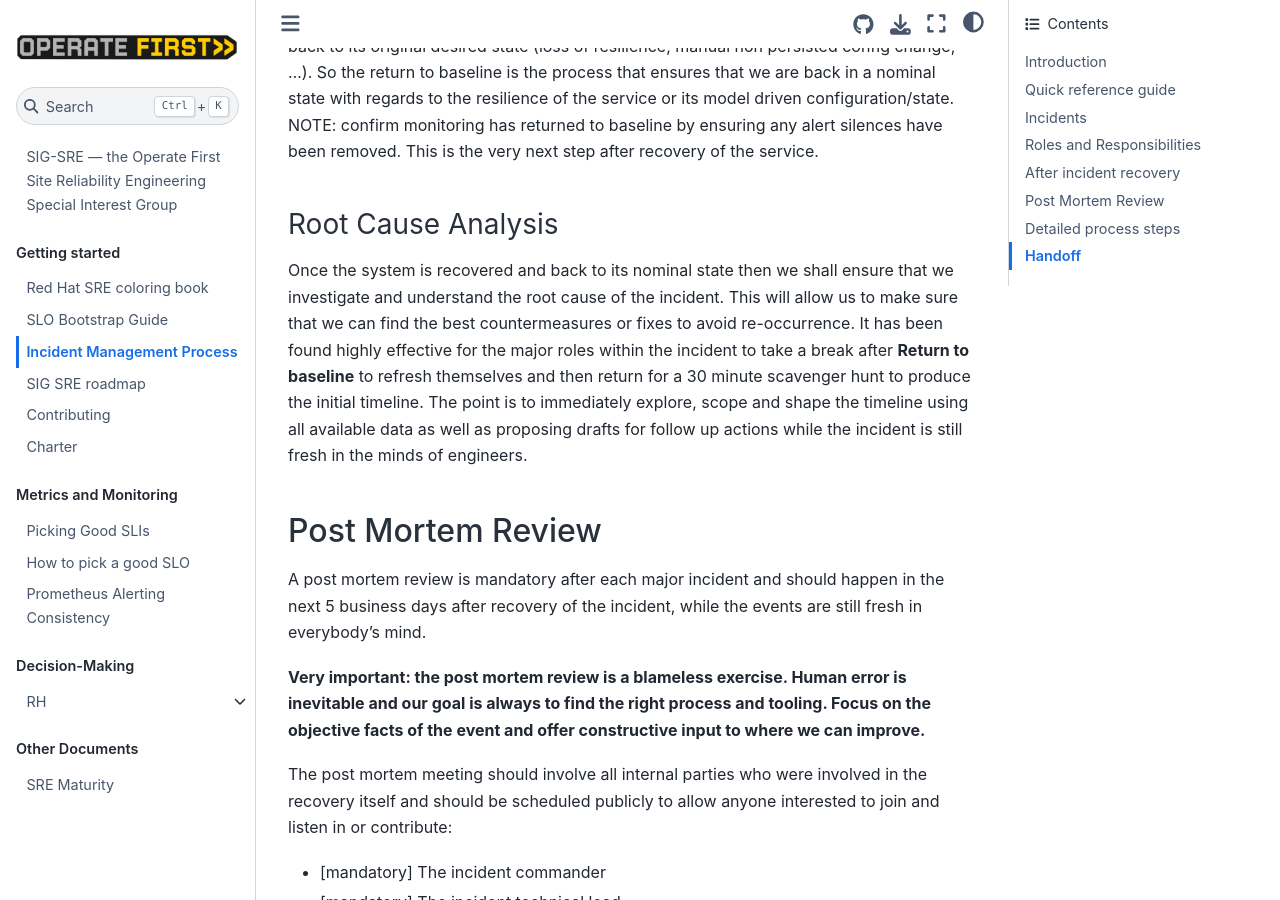
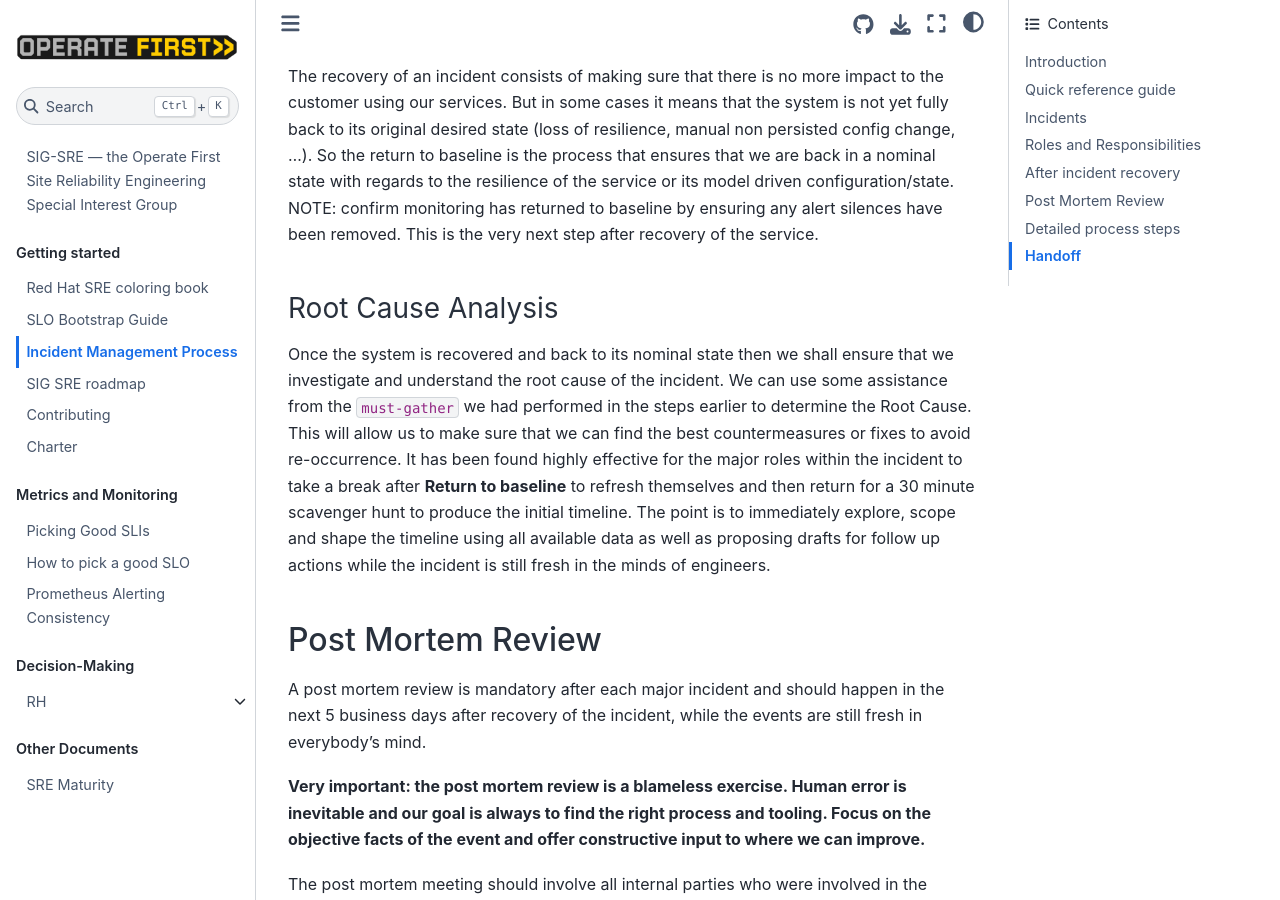
Before and after one commit to operate-first/sre, a Jupyter Book: the page built from process/incident_management.md, in a window 1280 px wide and 900 px high, scrolled down 9118 px. Built offline with Jupyter Book 1.0.4 settings and Sphinx 7.4.7 and the Sphinx Book theme 1.1.4, drawn with Linux system fonts in a browser that asks for light colours; some of the changed text lies outside the part shown.

Commit message:
Adding must-gather in our incident management process

```diff
--- a/process/incident_management.md
+++ b/process/incident_management.md
@@ -146,7 +146,7 @@ The investigators have the responsibility to describe the action they are taking
 
 The key element for this role is for the Incident Commander to be solely focused on "oiling the machinery" of incident recovery instead of participating in the hands-on resolution. In fact the main goal for the Incident Commander is to deal with the overall coordination overhead of the incident recovery, with a cool head, while the investigators are focused 100% on performing the recovery. This will allow faster recovery, better communication flows and fewer errors during the stress of the incident management.
 
-The Incident Commander can elect someone to be the "scribe" during the incident. The duty of the scribe is to report in the RCA document all the important information (technical details, timeline, ...) while the Incident Commander is focused on helping with the coordination.
+The Incident Commander can elect someone to be the "scribe" during the incident. The duty of the scribe is to report in the RCA document all the important information (technical details, timeline, take must-gather ...) while the Incident Commander is focused on helping with the coordination.
 
 #### Incident Commander Responsibilities
 
@@ -179,6 +179,7 @@ The coordination work under the responsibility of the Incident Commander is as f
 9. Trigger on-call for the right groups that are needed for helping out with the recovery
 10. Making sure that regular updates are being given in the IM channel in addition to curated information for the customer.
 11. Provide executive summary of the ongoing state of the incident
+12. Perform a `must-gather` to collect information about a cluster for bugs and support cases. Please follow `ops-sop` [documentation](https://github.com/openshift/ops-sop/blob/master/v4/howto/must-gather.md) on How to perform a `must-gather` which will assist us when performing RCA.
 
 #### Incident Commander Comments / Reasoning
 
@@ -227,7 +228,7 @@ This is the very next step after recovery of the service.
 
 ### Root Cause Analysis
 
-Once the system is recovered and back to its nominal state then we shall ensure that we investigate and understand the root cause of the incident. This will allow us to make sure that we can find the best countermeasures or fixes to avoid re-occurrence. It has been found highly effective for the major roles within the incident to take a break after **Return to baseline** to refresh themselves and then return for a 30 minute scavenger hunt to produce the initial timeline. The point is to immediately explore, scope and shape the timeline using all available data as well as proposing drafts for follow up actions while the incident is still fresh in the minds of engineers.
+Once the system is recovered and back to its nominal state then we shall ensure that we investigate and understand the root cause of the incident. We can use some assistance from the `must-gather` we had performed in the steps earlier to determine the Root Cause. This will allow us to make sure that we can find the best countermeasures or fixes to avoid re-occurrence. It has been found highly effective for the major roles within the incident to take a break after **Return to baseline** to refresh themselves and then return for a 30 minute scavenger hunt to produce the initial timeline. The point is to immediately explore, scope and shape the timeline using all available data as well as proposing drafts for follow up actions while the incident is still fresh in the minds of engineers.
 
 ## Post Mortem Review
 
```
